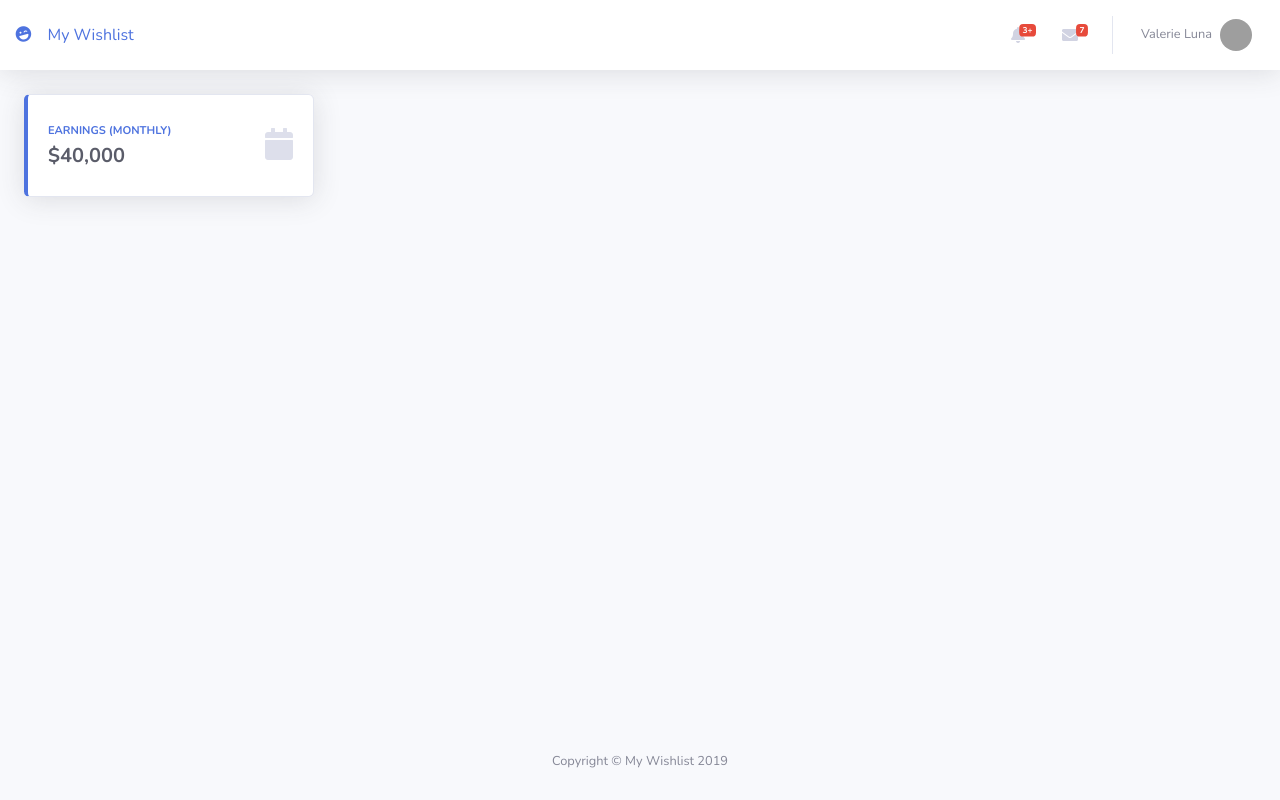
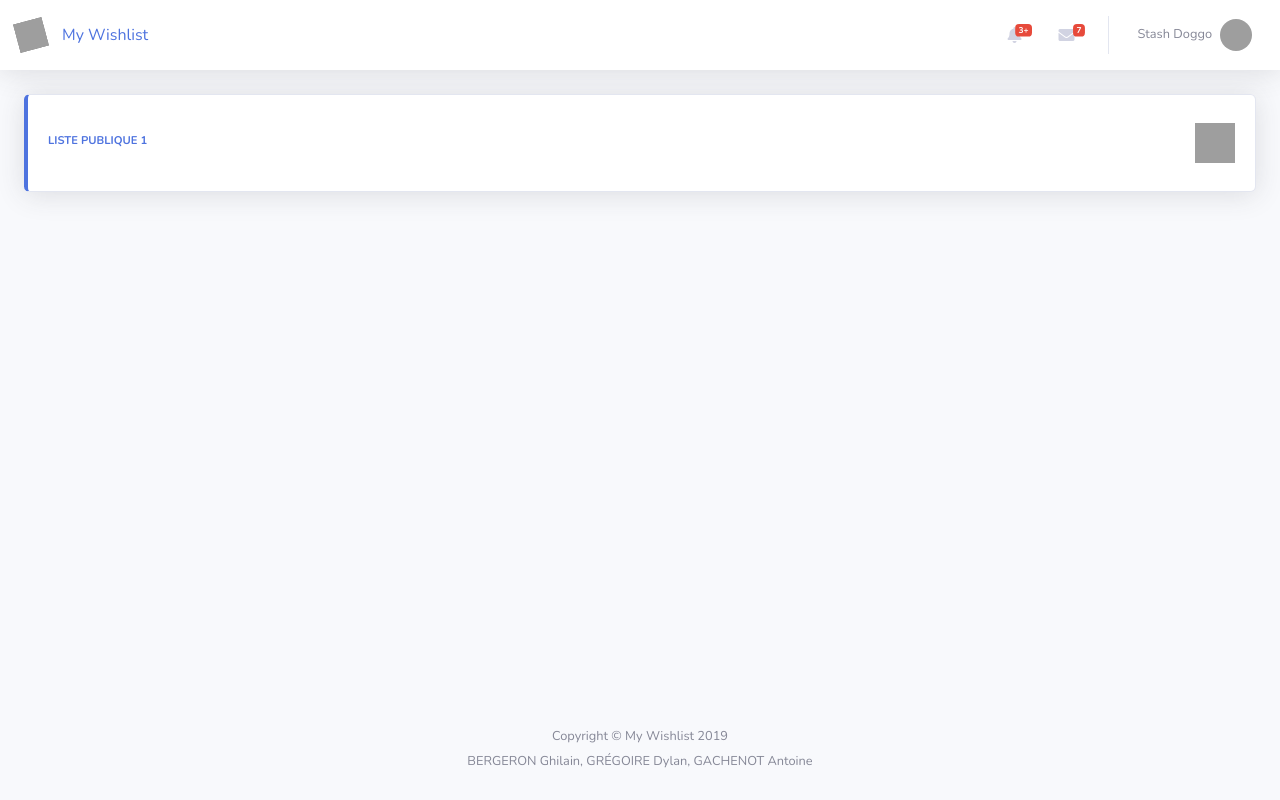
Before and after one commit to DydyTM/Projet_WishList_GREGOIRE_GACHENOT_BERGERON, a PHP site: page / in a window 1280 px wide. Run offline with PHP 8.4, Linux system fonts and the light colour scheme; grey boxes are pictures that could not be loaded.

Commit message:
Petites modifs dans l'index

```diff
--- a/public/index.php
+++ b/public/index.php
@@ -41,7 +41,7 @@
 
           <a class="sidebar-brand d-flex align-items-center justify-content-center" href=".">
             <div class="sidebar-brand-icon rotate-n-15">
-              <i class="fas fa-laugh-wink"></i>
+                <img class="imageWishList" src="https://www.premiersmoments.com/wp-content/uploads/2017/11/Logo-Cadeau-PM.png" height="30" width="30"  alt="">
             </div>
             <div class="sidebar-brand-text mx-3">My Wishlist</div>
           </a>
@@ -179,8 +179,8 @@
             <!-- Nav Item - User Information -->
             <li class="nav-item dropdown no-arrow">
               <a class="nav-link dropdown-toggle" href="#" id="userDropdown" role="button" data-toggle="dropdown" aria-haspopup="true" aria-expanded="false">
-                <span class="mr-2 d-none d-lg-inline text-gray-600 small">Valerie Luna</span>
-                <img class="img-profile rounded-circle" src="https://source.unsplash.com/QAB-WJcbgJk/60x60">
+                <span class="mr-2 d-none d-lg-inline text-gray-600 small">Stash Doggo</span>
+                <img class="img-profile rounded-circle" src="https://img.icons8.com/pastel-glyph/2x/person-male.png">
               </a>
               <!-- Dropdown - User Information -->
               <div class="dropdown-menu dropdown-menu-right shadow animated--grow-in" aria-labelledby="userDropdown">
@@ -218,16 +218,15 @@
           <div class="row">
 
             <!-- Earnings (Monthly) Card Example -->
-            <div class="col-xl-3 col-md-6 mb-4">
+            <div class="col-xl col-md mb">
               <div class="card border-left-primary shadow h-100 py-2">
                 <div class="card-body">
                   <div class="row no-gutters align-items-center">
                     <div class="col mr-2">
-                      <div class="text-xs font-weight-bold text-primary text-uppercase mb-1">Earnings (Monthly)</div>
-                      <div class="h5 mb-0 font-weight-bold text-gray-800">$40,000</div>
+                      <div class="text-xs font-weight-bold text-primary text-uppercase mb-1">Liste publique 1</div>
                     </div>
                     <div class="col-auto">
-                      <i class="fas fa-calendar fa-2x text-gray-300"></i>
+                      <img class="flecheDroite" src="https://www.stickpng.com/assets/images/580b57fcd9996e24bc43c44e.png" height="40" width="40" alt="">
                     </div>
                   </div>
                 </div>
@@ -244,7 +243,8 @@
       <footer class="sticky-footer">
         <div class="container my-auto">
           <div class="copyright text-center my-auto">
-            <span>Copyright &copy; My Wishlist 2019</span>
+            <span>Copyright &copy; My Wishlist 2019<br></span>
+              <span><br>BERGERON Ghilain, GRÉGOIRE Dylan, GACHENOT Antoine</span>
           </div>
         </div>
       </footer>
```
